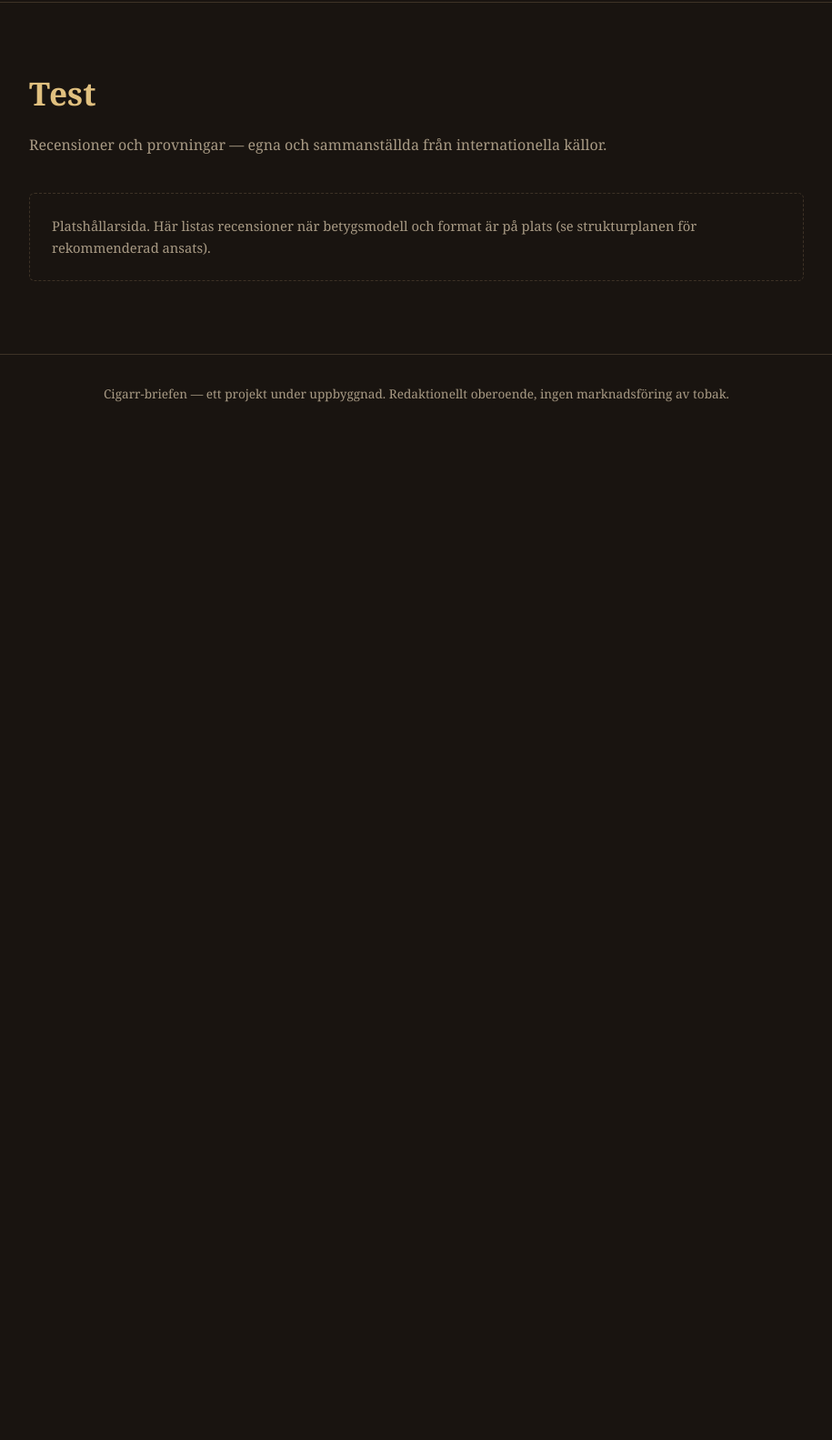
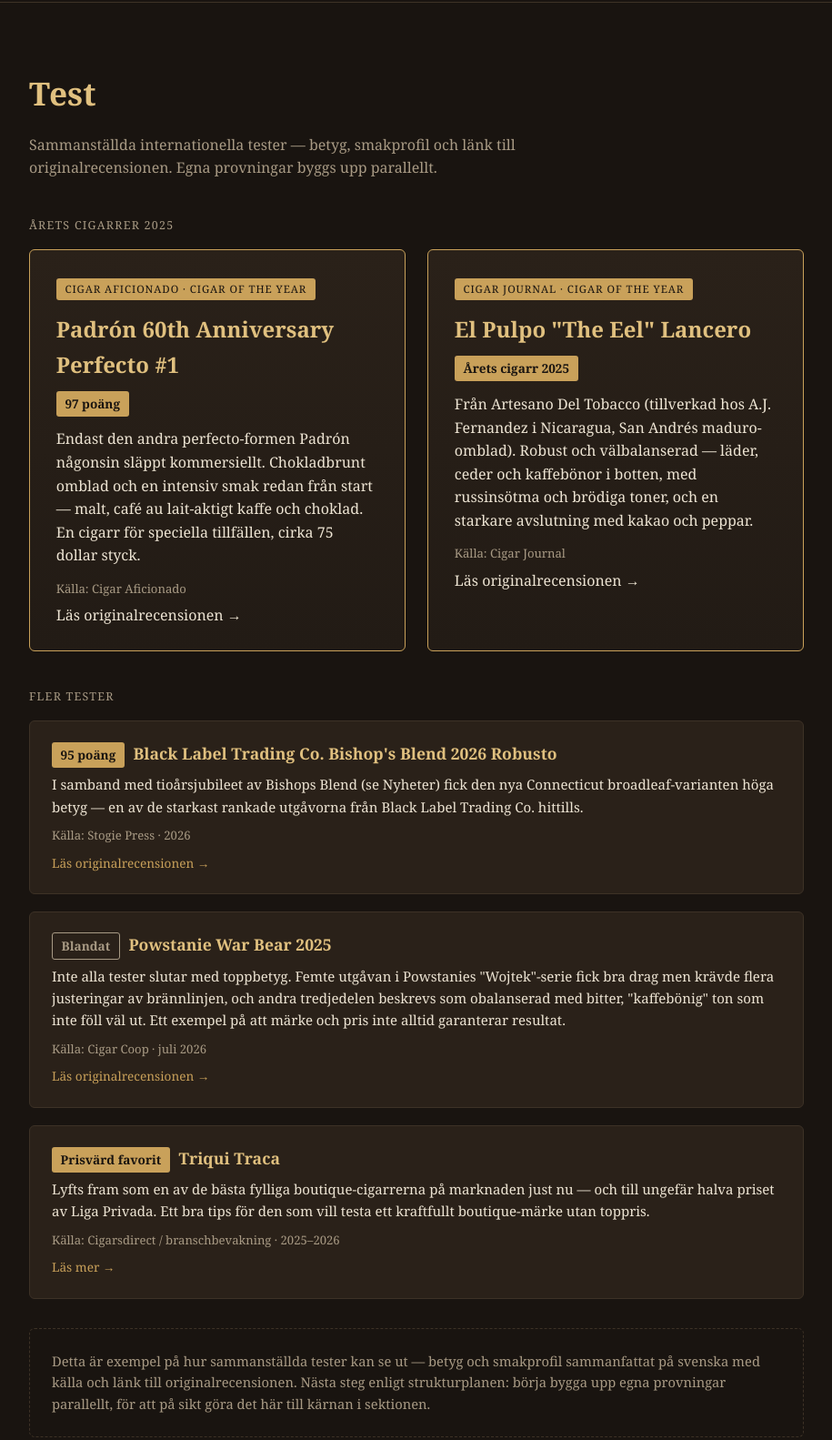
Before and after one commit to timsor68/Cigarr-briefen, a plain HTML site: page test.html in a window 1280 px wide. Shown: the part 99-1682 px from the top of the page at 91% size, without its empty margins (182-1097 px from the left). Before the commit the page ends 800 px from the top, so only its background shows below. Drawn offline with Linux system fonts and the light colour scheme.

Commit message:
Add files via upload

```diff
--- a/style.css
+++ b/style.css
@@ -382,6 +382,35 @@
 
 .section-label:first-of-type { margin-top: 0; }
 
+/* Ratings */
+.rating-badge {
+  display: inline-block;
+  background: var(--gold);
+  color: var(--bg);
+  font-weight: bold;
+  font-size: 0.85rem;
+  padding: 0.2rem 0.6rem;
+  border-radius: 3px;
+  margin-right: 0.6rem;
+}
+
+.rating-badge.low {
+  background: transparent;
+  border: 1px solid var(--muted);
+  color: var(--muted);
+}
+
+.two-col-feature {
+  display: grid;
+  grid-template-columns: repeat(auto-fit, minmax(280px, 1fr));
+  gap: 1.5rem;
+  margin-bottom: 2.5rem;
+}
+
+.two-col-feature .featured-story {
+  margin-bottom: 0;
+}
+
 footer.site-footer {
   border-top: 1px solid var(--border);
   padding: 2rem;
--- a/test.html
+++ b/test.html
@@ -20,10 +20,59 @@
 
 <main class="page">
   <h1>Test</h1>
-  <p class="lead">Recensioner och provningar — egna och sammanställda från internationella källor.</p>
+  <p class="lead">Sammanställda internationella tester — betyg, smakprofil och länk till originalrecensionen. Egna provningar byggs upp parallellt.</p>
+
+  <div class="section-label">Årets cigarrer 2025</div>
+  <div class="two-col-feature">
+
+    <a class="featured-story" href="https://www.cigaraficionado.com/top25cigar/padron-60th-anniversary-perfecto-2025" target="_blank" rel="noopener">
+      <span class="tag">Cigar Aficionado · Cigar of the Year</span>
+      <h2>Padrón 60th Anniversary Perfecto #1</h2>
+      <p><span class="rating-badge">97 poäng</span></p>
+      <p>Endast den andra perfecto-formen Padrón någonsin släppt kommersiellt. Chokladbrunt omblad och en intensiv smak redan från start — malt, café au lait-aktigt kaffe och choklad. En cigarr för speciella tillfällen, cirka 75 dollar styck.</p>
+      <div class="news-meta">Källa: Cigar Aficionado</div>
+      <span class="source-link">Läs originalrecensionen →</span>
+    </a>
+
+    <a class="featured-story" href="https://www.cigarjournal.com/cigar-journals-top-25-new-cigars-cigar-of-the-year-2025/" target="_blank" rel="noopener">
+      <span class="tag">Cigar Journal · Cigar of the Year</span>
+      <h2>El Pulpo "The Eel" Lancero</h2>
+      <p><span class="rating-badge">Årets cigarr 2025</span></p>
+      <p>Från Artesano Del Tobacco (tillverkad hos A.J. Fernandez i Nicaragua, San Andrés maduro-omblad). Robust och välbalanserad — läder, ceder och kaffebönor i botten, med russinsötma och brödiga toner, och en starkare avslutning med kakao och peppar.</p>
+      <div class="news-meta">Källa: Cigar Journal</div>
+      <span class="source-link">Läs originalrecensionen →</span>
+    </a>
+
+  </div>
+
+  <div class="section-label">Fler tester</div>
+  <div class="news-feed">
+
+    <div class="news-card">
+      <h3><span class="rating-badge">95 poäng</span>Black Label Trading Co. Bishop's Blend 2026 Robusto</h3>
+      <p>I samband med tioårsjubileet av Bishops Blend (se Nyheter) fick den nya Connecticut broadleaf-varianten höga betyg — en av de starkast rankade utgåvorna från Black Label Trading Co. hittills.</p>
+      <div class="news-meta">Källa: Stogie Press · 2026</div>
+      <a class="source-link" href="https://stogiepress.com/cigar-reviews/" target="_blank" rel="noopener">Läs originalrecensionen →</a>
+    </div>
+
+    <div class="news-card">
+      <h3><span class="rating-badge low">Blandat</span>Powstanie War Bear 2025</h3>
+      <p>Inte alla tester slutar med toppbetyg. Femte utgåvan i Powstanies "Wojtek"-serie fick bra drag men krävde flera justeringar av brännlinjen, och andra tredjedelen beskrevs som obalanserad med bitter, "kaffebönig" ton som inte föll väl ut. Ett exempel på att märke och pris inte alltid garanterar resultat.</p>
+      <div class="news-meta">Källa: Cigar Coop · juli 2026</div>
+      <a class="source-link" href="https://cigar-coop.com/2026/07/powstanie-war-bear-2025-agile-cigar-review.html" target="_blank" rel="noopener">Läs originalrecensionen →</a>
+    </div>
+
+    <div class="news-card">
+      <h3><span class="rating-badge">Prisvärd favorit</span>Triqui Traca</h3>
+      <p>Lyfts fram som en av de bästa fylliga boutique-cigarrerna på marknaden just nu — och till ungefär halva priset av Liga Privada. Ett bra tips för den som vill testa ett kraftfullt boutique-märke utan toppris.</p>
+      <div class="news-meta">Källa: Cigarsdirect / branschbevakning · 2025–2026</div>
+      <a class="source-link" href="https://www.cigarsdirect.com/blogs/cigar-aficionado/top-10-trending-highly-rated-cigars-for-2025-2026" target="_blank" rel="noopener">Läs mer →</a>
+    </div>
+
+  </div>
 
   <div class="stub-note">
-    Platshållarsida. Här listas recensioner när betygsmodell och format är på plats (se strukturplanen för rekommenderad ansats).
+    Detta är exempel på hur sammanställda tester kan se ut — betyg och smakprofil sammanfattat på svenska med källa och länk till originalrecensionen. Nästa steg enligt strukturplanen: börja bygga upp egna provningar parallellt, för att på sikt göra det här till kärnan i sektionen.
   </div>
 </main>
 
```
